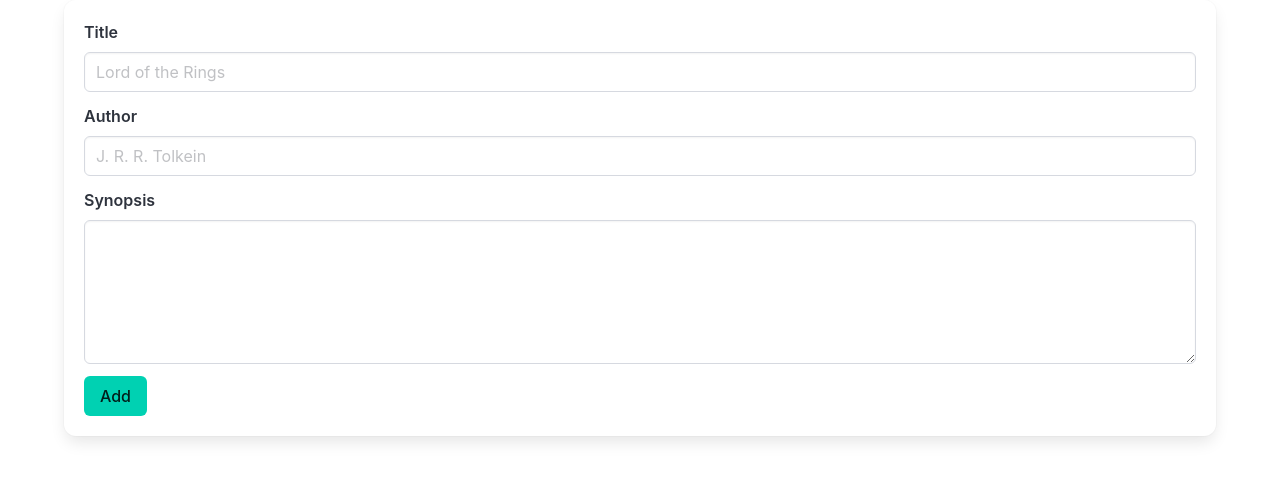
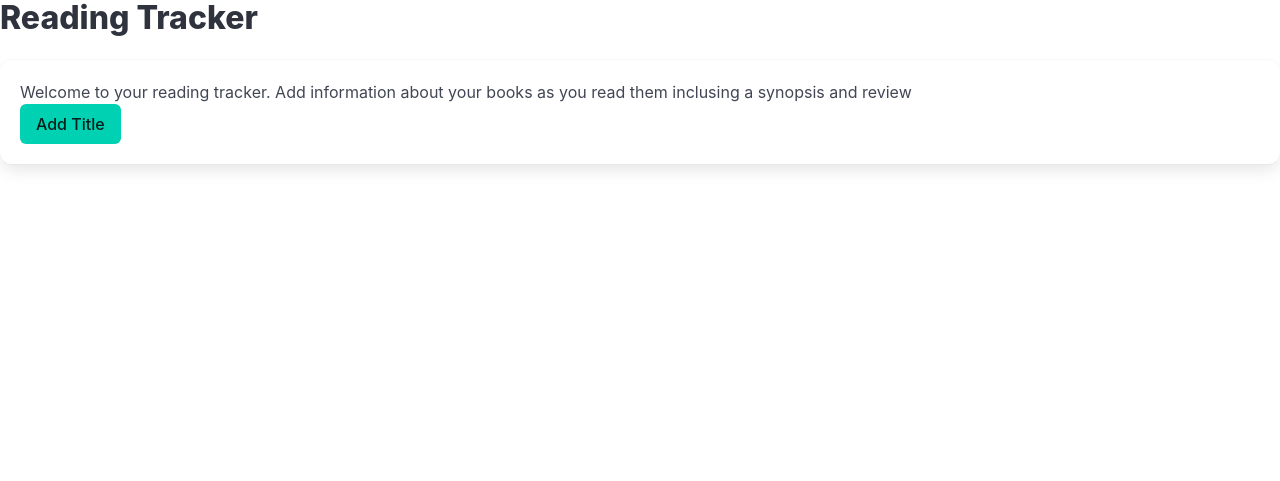
Before and after one commit to seekingcat/reading-tracker, a Flask app: page / in a window 1280 px wide. Shown: the top 481 px of the page. Run offline with Flask 3, Linux system fonts and the light colour scheme.

Commit message:
added various view templates and links from homepage to add title page

```diff
--- a/app.py
+++ b/app.py
@@ -6,5 +6,9 @@
 def tracker():
     return render_template('tracker.html')
 
+@app.route('/add')
+def addtitle():
+    return render_template('addtitle.html')
+
 if __name__ == '__main__':
     app.run(debug=True)
--- a/templates/tracker.html
+++ b/templates/tracker.html
@@ -4,36 +4,14 @@
     <meta charset="UTF-8">
     <meta name="viewport" content="width=device-width, initial-scale=1.0">
     <link rel="stylesheet" href="https://cdn.jsdelivr.net/npm/bulma@1.0.4/css/bulma.min.css">
-    <title>Document</title>
+    <title>Reading Tracker</title>
 </head>
 <body>
-    <div class="container">
-        <form class="box">
-            <div class="field">
-                <label class="label">Title</label>
-                <div class="control">
-                    <input class="input" type="text" placeholder="Lord of the Rings" />
-                </div>
-            </div>
-
-            <div class="field">
-                <label class="label">Author</label>
-                <div class="control">
-                    <input class="input" type="text" placeholder="J. R. R. Tolkein" />
-                </div>
-            </div>
-            <div class="field">
-                <label class="label">Synopsis</label>
-                <div class="control">
-                    <textarea class="textarea" placeholder="Synopsis here" rows="5">
-                    </textarea>
-
-                </div>
-
-            </div>
-
-
-            <button class="button is-primary">Add</button>
+    <h1 class="title">Reading Tracker</h1>
+    <div class="box">
+        <h2>Welcome to your reading tracker. Add information about your books as you read them inclusing a synopsis and review</h2>
+        <form action="{{url_for('addtitle')}}" method="get">
+            <button class="button is-primary">Add Title</button>
         </form>
     </div>
 </body>
```
Also changed, not shown: templates/addtitle.html (added, +44 -0 lines), templates/edittitle.html (added), templates/viewtitle.html (added).
